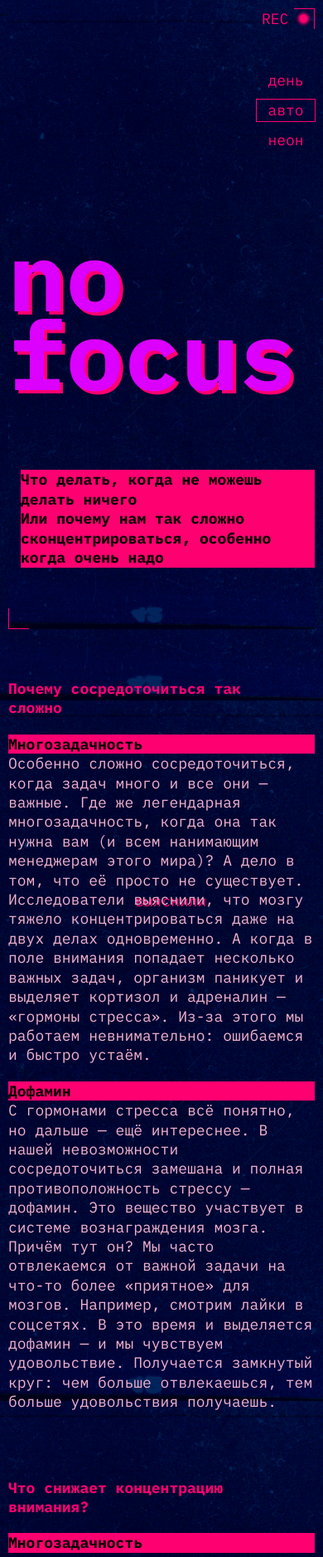
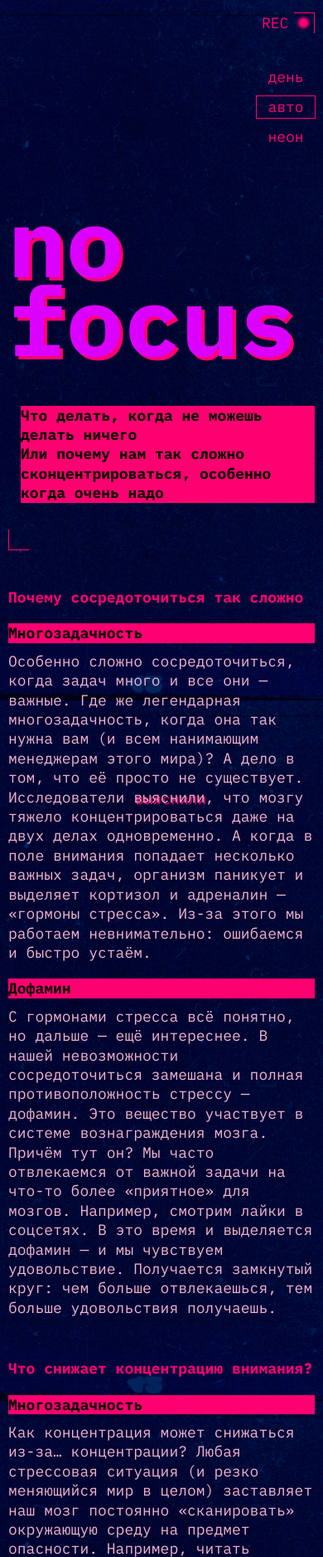
Before and after one commit to WiseMarginal/slozhno-sosredotochitsya, a plain HTML site: page index.html in a window 390 px wide. Shown: the top 1876 px of the page at 83% size. Drawn offline with Linux system fonts and the light colour scheme.

Commit message:
Новые изменения

```diff
--- a/index.html
+++ b/index.html
@@ -11,6 +11,7 @@
     <link rel="stylesheet" href="./styles/globals.css">
     <link rel="stylesheet" href="./styles/variables.css">
     <link rel="stylesheet" href="./styles/style.css">
+    <link rel="stylesheet" href="./styles/dark.css">
     <link rel="stylesheet" href="./styles/light.css">
     <title>Сложно сосредоточиться</title>
   </head>
@@ -45,8 +46,8 @@
 
       <h1 class="title header__title">no focus</h1>
 
-      <div class="subtitle"><h2 class="title-decor">Что делать, когда не можешь делать ничего<br />
-      Или почему нам так сложно сконцентрироваться, особенно когда очень надо</h2></div>
+      <div class="subtitle"><p class="title-decor">Что делать, когда не можешь делать ничего<br />
+      Или почему нам так сложно сконцентрироваться, особенно когда очень надо</p></div>
 
       <div class="lamp" aria-hidden="true"></div>
 
@@ -57,13 +58,13 @@
         <section class="focus section">
             <h2 class="focus__title section__title">Почему сосредоточиться так сложно</h2>
               <div class="focus__content">
-                <h2 class="title-decor">Многозадачность</h2>
+                <h3 class="title-decor">Многозадачность</h3>
                 <p class="text focus__text">Особенно сложно сосредоточиться, когда задач много и все они — важные. Где же легендарная многозадачность, когда она так нужна вам (и всем нанимающим менеджерам этого мира)?
-                 А дело в том, что её просто не существует. Исследователи <span ><a href="https://dana.org/article/multicosts-of-multitasking/" target="_blank" class="text__link">выяснили</a></span>, что мозгу тяжело концентрироваться даже на двух делах одновременно.
+                 А дело в том, что её просто не существует. Исследователи <a href="https://dana.org/article/multicosts-of-multitasking/" target="_blank" class="text__link">выяснили</a>, что мозгу тяжело концентрироваться даже на двух делах одновременно.
                  А когда в поле внимания попадает несколько важных задач, организм паникует и выделяет кортизол и адреналин — «гормоны стресса». Из-за этого мы работаем невнимательно: ошибаемся и быстро устаём.</p>
               </div>
               <div class="focus__content">
-                <h2 class="title-decor">Дофамин</h2>
+                <h3 class="title-decor">Дофамин</h3>
                 <p class="text focus__text">С гормонами стресса всё понятно, но дальше — ещё интереснее. В нашей невозможности сосредоточиться замешана и полная противоположность стрессу — дофамин. Это вещество участвует в системе вознаграждения мозга.
                 Причём тут он? Мы часто отвлекаемся от важной задачи на что-то более «приятное» для мозгов. Например, смотрим лайки в соцсетях. В это время и выделяется дофамин — и мы чувствуем удовольствие. Получается замкнутый круг: чем больше отвлекаешься, тем больше удовольствия получаешь.</p>
               </div>
@@ -73,17 +74,17 @@
           <h2 class="section__title concentretion__title">Что снижает концентрацию внимания?</h2>
           <div class="concentretion__contents section__contents">
             <div class="concentration__content">
-              <h2 class="title-decor concentretion__subtitle">Многозадачность</h2>
+              <h3 class="title-decor concentretion__subtitle">Многозадачность</h3>
               <p class="text concentretion__text">Как концентрация может снижаться из-за… концентрации? Любая стрессовая ситуация (и резко меняющийся мир в целом) заставляет наш мозг постоянно «сканировать» окружающую среду на предмет опасности. Например, читать новости вместо работы.
                 Но быть собранными всё время — невозможно. Концентрация — мышца, и она может не выдержать, если не давать ей отдохнуть.</p>
             </div>
             <div class="concentration__content">
-              <h2 class="title-decor concentretion__subtitle">Еда</h2>
+              <h3 class="title-decor concentretion__subtitle">Еда</h3>
               <p class="text concentretion__text">«Быстрые углеводы» — сахар, белый хлеб, сладости — молниеносно доставляют в мозг энергию и помогают ему лучше работать. Но уходит эта энергия также быстро, как и приходит.
                 А мы в результате попадаем на «углеводные качели»: как только действие «быстрых углеводов» заканчивается, мы чувствуем усталость и сонливость. И хотим ещё больше быстрых углеводов.</p>
               </div>
             <div class="concentration__content">
-              <h2 class="title-decor concentretion__subtitle">Гаджеты</h2>
+              <h3 class="title-decor concentretion__subtitle">Гаджеты</h3>
               <p class="text concentretion__text">Да-да, это та самая ситуация, когда на экране ноутбука — код, в наушниках — подкаст, а на компьютере фоном — ещё и видео с забавными утятами. В результате мозг пытается переключиться с одной задачи на другую — и просто не может.
                  А чтобы вернуться к состоянию полной концентрации, человеку в среднем нужно 20 минут. Вот и получается, что чем больше времени мы проводим в гаджетах, тем больше времени затем нужно, чтобы вернуться к работе.</p>
             </div>
@@ -93,32 +94,32 @@
         <section class="advices section">
           <h2 class="section__title advices__title">Как концентрироваться лучше, чем золотая рыбка (то есть дольше трёх секунд)</h2>
           <div class="advices__cotents section__contents">
-            <h2 class="title-decor">5 простых (на самом деле не очень) советов</h2>
+            <h3 class="title-decor">5 простых (на самом деле не очень) советов</h3>
 
             <div class="advices__content">
-              <h3 class="title-decor advices__subtitle">Представьте небо и облака</h3>
+              <h4 class="title-decor advices__subtitle">Представьте небо и облака</h4>
               <p class="text advices__text">Или листья в ручье. Тут дело в лёгкой медитации, которая помогает успокоиться. Ведь часто именно тревожные мысли о сложных задачах как раз и мешают эти сложные задачи делать.
                  В такие моменты можно закрыть глаза и представить, что чистое небо — это вы, а облака — тревожные мысли. И сколько бы их ни было — ясное небо всегда будет где-то там, за тучами, и никуда не денется. Это упражнение поможет вернуться в настоящий момент, а не волноваться о потенциальных проблемах из будущего.</p>
             </div>
 
             <div class="advices__content">
-              <h3 class="title-decor advices__subtitle">Включиет музыку</h3>
+              <h4 class="title-decor advices__subtitle">Включиет музыку</h4>
               <p class="text advices__text">Но не любую, и не любимую. Любимая может быть связана с сильными положительными эмоциями, которые тоже очень сильно отвлекают. Подойдёт тихая, спокойная, умеренно-ритмичная. Можно вообще попробовать включить плейлист в «белым шумом» или нейромузыкой.</p>
             </div>
 
             <div class="advices__content">
-              <h3 class="title-decor advices__subtitle">Прогуляйтесь</h3>
-              <p class="text advices__text">Или даже пробегитесь. Лучше найти парк или лес: один эксперимент <span><a href="https://www.sciencedirect.com/science/article/abs/pii/S0272494415000328" class="text__link" target="_blank">показал</a></span>, что созерцание природы повышает концентрацию, в то время как после просмотра городских пейзажей она наоборот понижается. Можно совместить прогулку с физическими упражнениями или бегом — так в мозг поступит ещё больше кислорода и он будет лучше работать.
+              <h4 class="title-decor advices__subtitle">Прогуляйтесь</h4>
+              <p class="text advices__text">Или даже пробегитесь. Лучше найти парк или лес: один эксперимент <a href="https://www.sciencedirect.com/science/article/abs/pii/S0272494415000328" class="text__link" target="_blank">показал</a>, что созерцание природы повышает концентрацию, в то время как после просмотра городских пейзажей она наоборот понижается. Можно совместить прогулку с физическими упражнениями или бегом — так в мозг поступит ещё больше кислорода и он будет лучше работать.
                  Но и простая двадцатиминутная прогулка — тоже отличный вариант.</p>
             </div>
 
             <div class="advices__content">
-              <h3 class="title-decor advices__subtitle">Хорошо ешьте</h3>
+              <h4 class="title-decor advices__subtitle">Хорошо ешьте</h4>
               <p class="text advices__text">Мы — не ваша бабушка, но это правда важно. Выбирайте продукты, которые препятствуют резким скачкам сахара в крови. Например, с высоким содержанием клетчатки: овощи, ягоды, бобовые (нут, чечевица, фасоль), коричневый рис, хлеб из цельнозерновой пшеницы.</p>
             </div>
 
             <div class="advices__content ">
-              <h3 class="title-decor advices__subtitle">Читайте</h3>
+              <h4 class="title-decor advices__subtitle">Читайте</h4>
               <p class="text advices__text">Настоящие бумажные книги. Это правда помогает с концентрацией: чтобы прочитать пост в соцсети, достаточно нескольких минут или даже секунд. А вот интересная книга способна затянуть и на несколько часов и круто тренирует направленное внимание.</p>
             </div>
           </div>
@@ -137,12 +138,12 @@
               <img loading="lazy" src="./images/tape.png" alt="Картинка - касета" class="tape">
             </div>
             <div class="pictures__books">
-              <img loading="lazy"src="./images/books.png" alt="Картинка - книги" class="books">
+              <img loading="lazy" src="./images/books.png" alt="Картинка - книги" class="books">
             </div>
             <div class="pictures__streat">
               <img loading="lazy" src="./images/street.png" alt="Картика - улица" class="streat">
             </div>
-
+          </div>
         </section>
     </main>
 
--- a/styles/style.css
+++ b/styles/style.css
@@ -2,41 +2,40 @@
 
 .page {
   max-width: 1024px;
-  min-height: 5008px;
+  height: fit-content;
   display: flex;
   flex-direction: column;
   justify-content: space-between;
-  gap: 60px;
+  gap: var(--page-gap);
   background-image: var(--background-image);
   background-position: center;
+  background-size: cover;
+  background-repeat: no-repeat;
   background-attachment: fixed;
-  background-size: cover;
   padding: var(--gap);
 }
 .main {
   width: 100%;
   display: flex;
   flex-direction: column;
-  gap: 80px;
+  gap: var(--main-gap);
 }
 
 .header {
   width: 100%;
-  min-height: 748px;
-  background-image: var(--background-image);
-  background-size: cover;
-  background-position-x: center;
+  height: min(97.9vh, 748px);
   display: grid;
   grid-template-rows: repeat(3, 1fr);
   align-items: end;
+  padding-block-end: var(--gap);
 }
 .decorated-zone {
   position: relative;
-  padding-block-end: var(--gap);
 }
 .header__theme-menu {
   justify-self: center;
   align-self: start;
+  margin-block-end: 273px;
 }
 .header__theme-menu-item {
   width: 70px;
@@ -68,7 +67,7 @@
 }
 .header__title {
   justify-self: start;
-  align-self: center;
+  align-self: end;
   margin-inline-start: -20px;
 }
 .title {
@@ -82,9 +81,9 @@
 
 }
 .subtitle {
-  width: clamp(22.1875rem, -3.3125rem + 53.125vw, 30.6875rem);
+  width: clamp(22.75rem, -1.0625rem + 49.6094vw, 30.6875rem);
   justify-self: end;
-  align-self: center;
+  margin-block: 114px;
 
 }
 .title-decor {
@@ -133,7 +132,7 @@
   position: absolute;
   border-inline-start: solid 1px var(--accent-color);
   border-block-end: solid 1px var(--accent-color);
-  inset-block-end: 0;
+  inset-block-end: var(--gap);
   inset-inline-start: 0;
 }
 
@@ -144,7 +143,6 @@
   grid-template-columns: clamp(14.75rem, -0.0625rem + 30.8594vw, 19.6875rem) 1fr;
   grid-template-rows: repeat(2, 1fr);
   gap: 20px;
-
 }
 .focus__title {
   grid-row-start: 1;
@@ -158,11 +156,14 @@
   font-weight: 700;
   line-height: 130%;
 }
-.focus__conten {
+.focus__content {
   display: flex;
   flex-direction: column;
-  max-width: 650px;
+  justify-content: space-between;
   gap: 10px;
+}
+.focus__text {
+  width: 100%;
 }
 .text {
   color: var(--text-color);
@@ -238,14 +239,14 @@
   overflow: hidden;
 }
 .pictures__contents {
+
   display: grid;
-  grid-template-columns: repeat(3, clamp(14.375rem, -1.5625rem + 33.2031vw, 19.6875rem));
-  grid-template-rows: repeat(3, clamp(14.375rem, -1.5625rem + 33.2031vw, 19.6875rem)) clamp(5.5rem, 0.8125rem + 9.7656vw, 7.0625rem);
-  gap: 20px;
+  grid-template-columns: repeat(3, 1fr);
+  grid-template-rows: clamp(12rem, -0.75rem + 26.5625vw, 16.25rem) clamp(14.375rem, -1.5625rem + 33.2031vw, 19.6875rem) clamp(19.875rem, -0.75rem + 42.9688vw, 26.75rem);
+  gap: var(--gap);
   grid-template-areas:
   "sunset sunset ice-cream"
   "tape books ice-cream"
-  "tape streat streat"
   "tape streat streat";
 }
 .pictures__sunset {
@@ -275,7 +276,6 @@
 }
 .pictures__streat {
   grid-area: streat;
-
 }
 .streat {
   width: 100%;
@@ -294,45 +294,40 @@
 
 .footer {
   width: 100%;
-  min-height: 768px;
+  height: min(97.9vh, 748px);
   display: flex;
   justify-content: center;
   align-items: center;
+  margin-block-start: var(--gap);
 
  }
 
 /* Далее медиазапросы */
-
-@media (width < 1024px) {
+  @media (width < 1024px) {
   .header__theme-menu-list {
     flex-direction: column;
   }
   .page {
     width: 100%;
   }
-  .header__theme-menu {
-    justify-self: end;
-    align-self: center;
-
-  }
   .title-decor {
     width: 100%;
   }
+}
+@media (768px <= width < 1024px) {
   .header,
   .footer {
-    height: clamp(41.75rem, 22.4234rem + 86.618vw, 64rem);
+    height: min(98vh, 1004px);
   }
-}
-
-@media (768px <= width < 1024px) {
-  .header {
-    max-height: 1024px;
+  .header__theme-menu {
+    justify-self: end;
+    margin-block: 172px;
   }
   .header__title {
-    align-self: center;
+    align-self: end;
   }
   .subtitle {
-    align-self: start;
+    margin-block: 163px;
   }
   .concentretion__contents {
     flex-direction: column;
@@ -341,19 +336,34 @@
     width: 100%;
   }
 }
-
 @media (width < 768px) {
   :root {
     --gap: 10px;
+    --page-gap: 35px;
+    --main-gap: 50px;
+  }
+  .header,
+  .footer {
+    height: min(98.3vh, 658px);
+  }
+  .header {
+    margin-block-start: 5px;
+  }
+  .header__theme-menu {
+    justify-self: end;
+    margin-block: 65px;
   }
   .title {
     font-size: clamp(7.25rem, 7.0115rem + 1.0178vw, 7.5rem);
   }
   .header__title {
+    align-self: start;
     margin-inline-start: 0;
   }
   .subtitle {
-    align-items: end;
+    max-width: 355px;
+    margin-block-end: 58px;
+    margin-block-start: 55px;
   }
   .section {
     display: flex;
@@ -362,19 +372,25 @@
     width: 100%;
   }
   .section__title {
-    width: 355px;
+    width: 100%;
+  }
+  .focus__content {
+    width: 100%;
   }
   .section__contents {
     width: 100%;
     display: flex;
     flex-direction: column;
+    justify-content: space-between;
     gap: 20px;
+
   }
   .advices__content {
     width: 100%;
-    gap: 10px;
+    gap: var(--gap);
   }
-  .focus__content {
-    width: 100%;
+  .pictures__contents {
+    gap: var(--gap);
+    height: 1366px;
   }
 }
--- a/styles/variables.css
+++ b/styles/variables.css
@@ -5,7 +5,9 @@
   --accent-color: #FF0070;
   --text-color:  #F1B2CE;
   --gap: 20px;
-  --font-family: "IBM Plex Mono", Bold, "Regular", sans-serif;
+  --page-gap: 60px;
+  --main-gap: 80px;
+  --font-family: "IBM Plex Mono", sans-serif;
   --background-image: url("../images/cover-image-dark.png");
   --shadow: #FF0070;
 }
```
